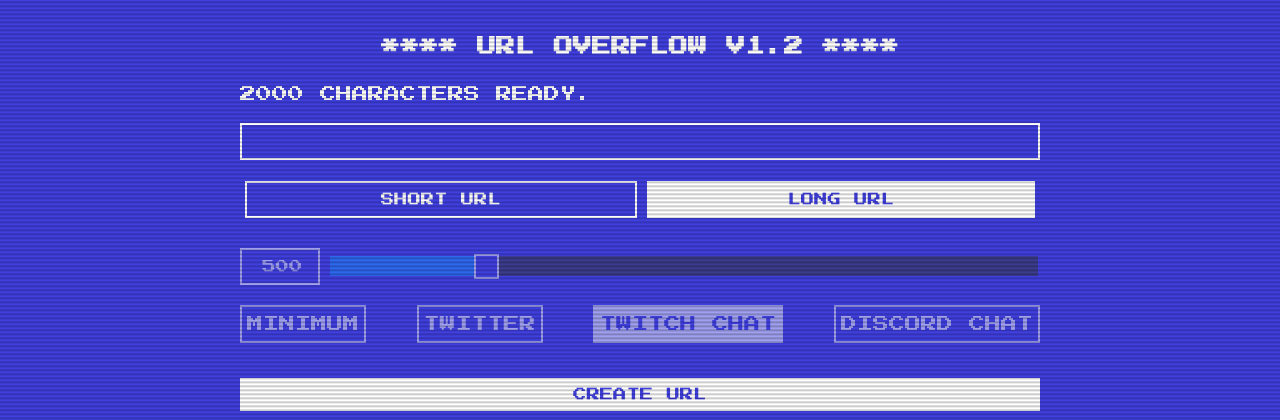
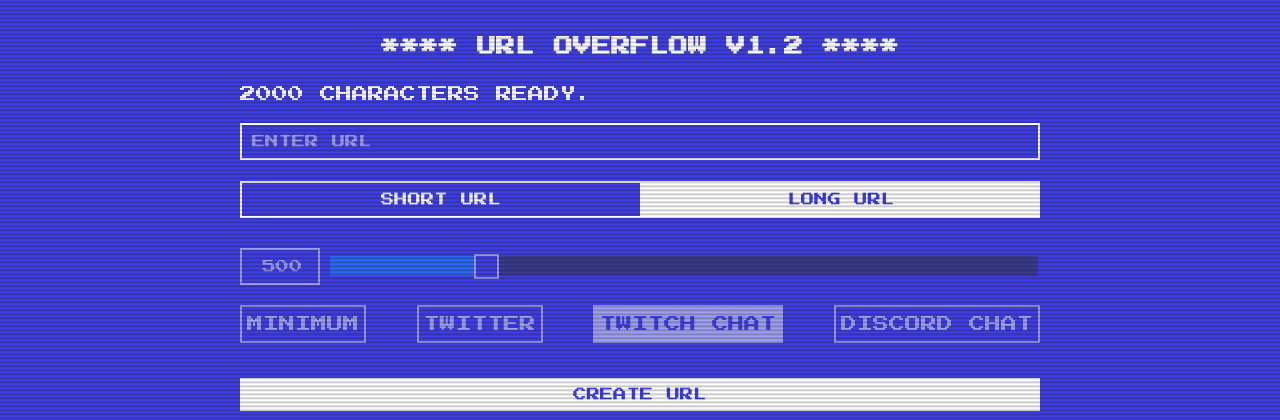
Before and after one commit to SUB0PT1MAL/urgly, a Flask app: page / in a window 1280 px wide. Shown: the top 420 px of the page. Run offline with Flask 3, Linux system fonts and the light colour scheme.

Commit message:
Update styles.css

```diff
--- a/static/styles.css
+++ b/static/styles.css
@@ -84,7 +84,7 @@ textarea {
 }
 
 #originalUrl::placeholder {
-    color: transparent;
+    color: rgba(255, 255, 255, 0.5);
 }
 
 #result {
@@ -226,7 +226,7 @@ textarea {
 
 .button-group button {
     flex: 1;
-    margin: 0 5px;
+    margin: 0 0px;
 }
 
 .button-group button.active {
```
